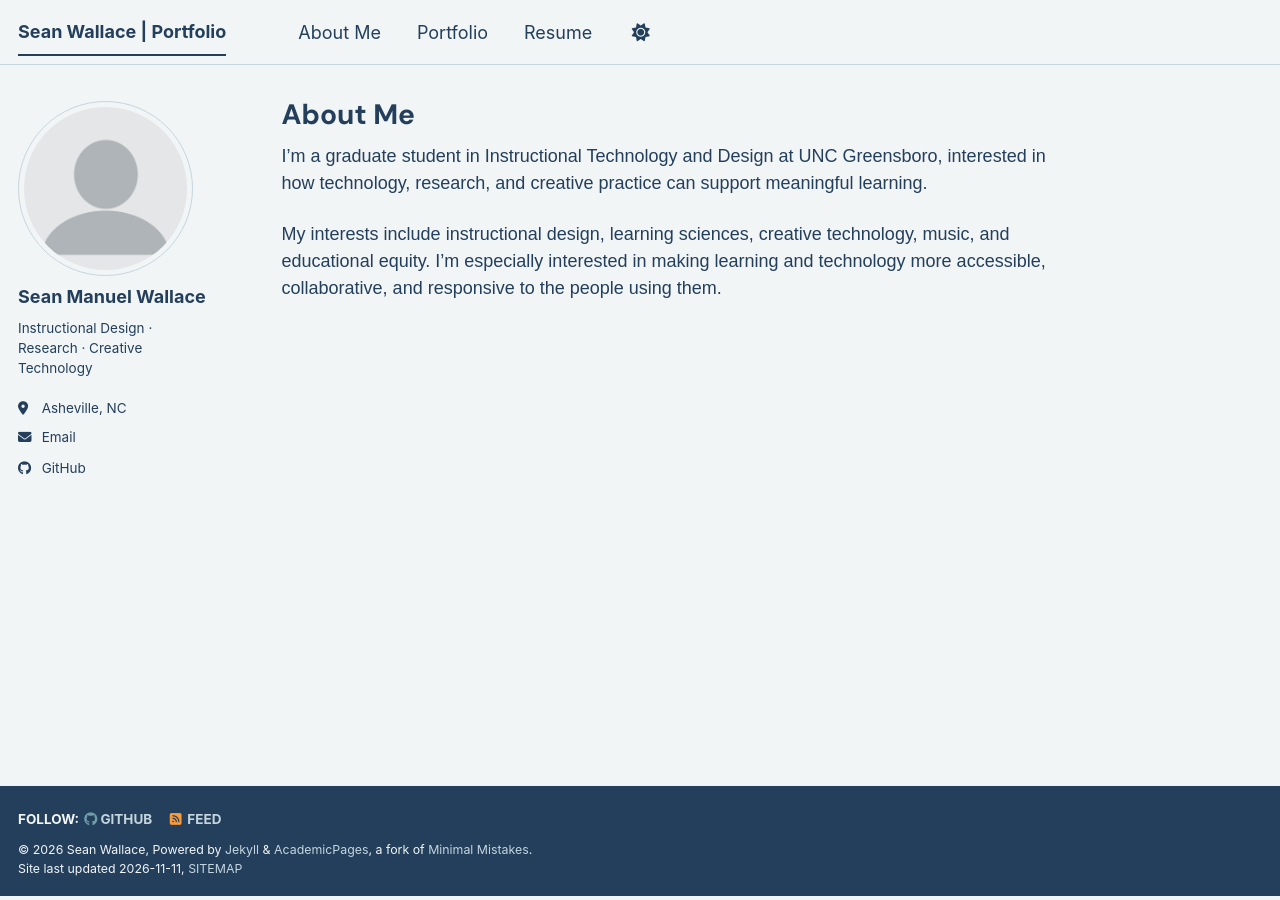
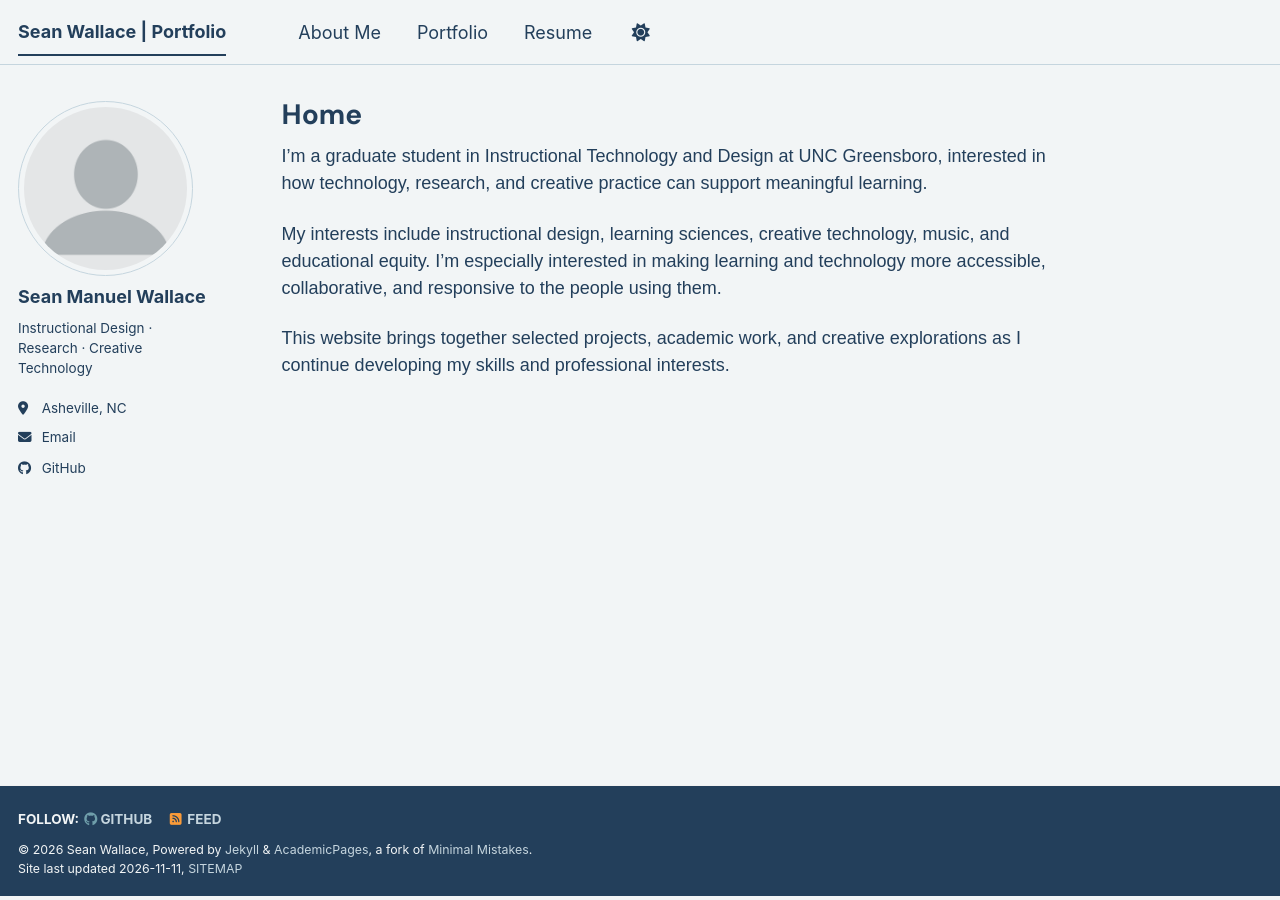
Before and after one commit to seanwallace504/seanwallace504.github.io, a Jekyll site: the page built from _pages/home.md, in a window 1280 px wide. Built offline with Jekyll 4.4.1, drawn with Linux system fonts in a browser that asks for light colours; a style sheet for code colours, icons or effects is not loaded.

Commit message:
Update and rename non-menu-page.md to home.md

```diff
--- a/_pages/non-menu-page.md
+++ b/_pages/home.md
@@ -1,6 +1,6 @@
 ---
-permalink: /about/
-title: "About Me"
+permalink: /
+title: "Home"
 author_profile: true
 ---
 I'm a graduate student in Instructional Technology and Design at UNC Greensboro, interested in how technology, research, and creative practice can support meaningful learning.
```
